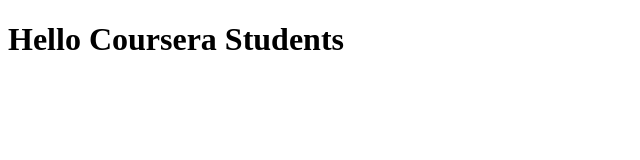
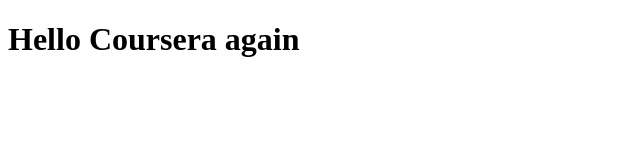
Before and after one commit to dbrowse/coursera, a plain HTML site: page index.html in a window 1280 px wide. Shown: the whole page, without its empty margins (0-640 px from the left). Drawn offline with Linux system fonts and the light colour scheme.

Commit message:
Add more text

```diff
--- a/index.html
+++ b/index.html
@@ -5,6 +5,6 @@
     <title>Hello Coursera</title>
   </head>
   <body>
-    <h1>Hello Coursera Students</h1>
+    <h1>Hello Coursera again </h1>
   </body>
 </html>
```
